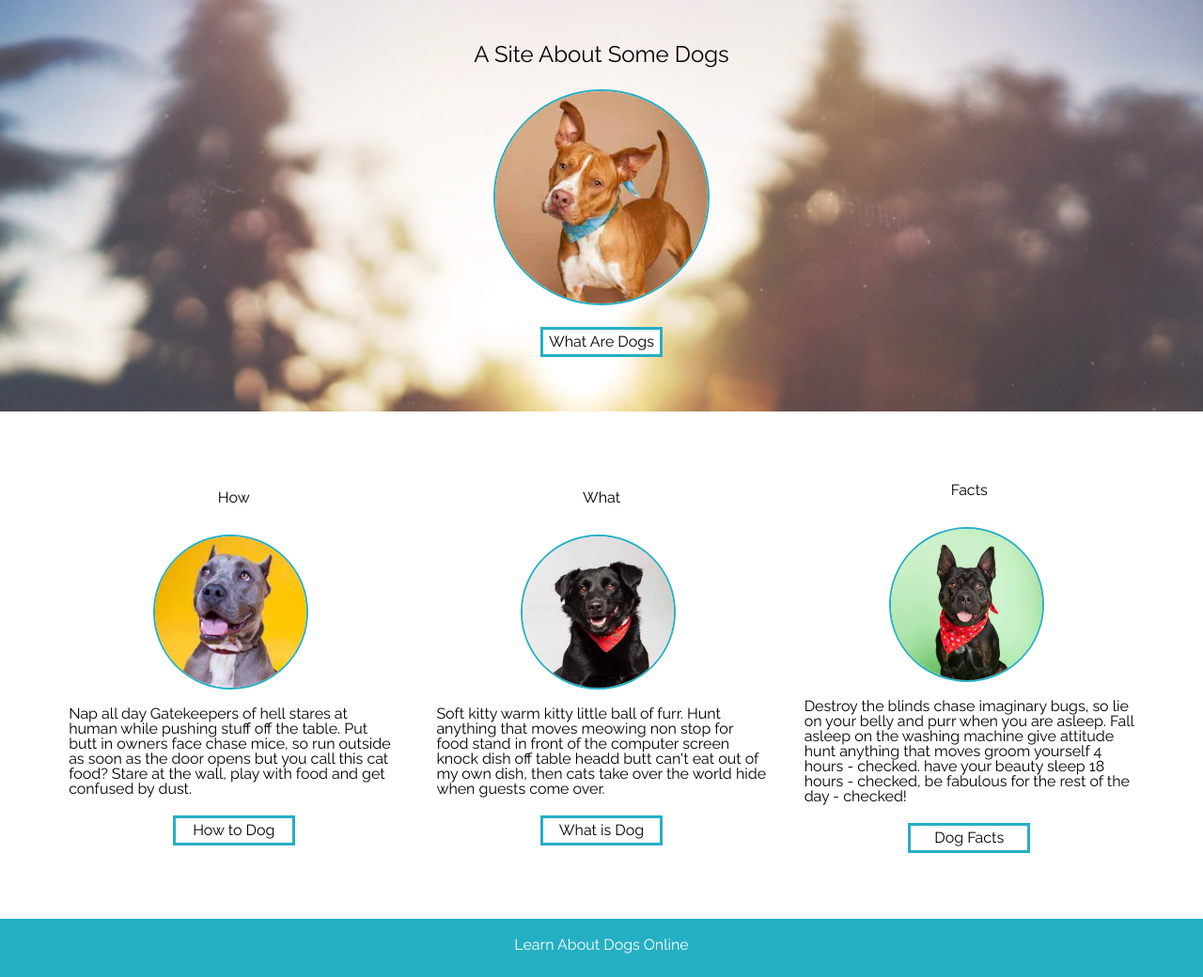
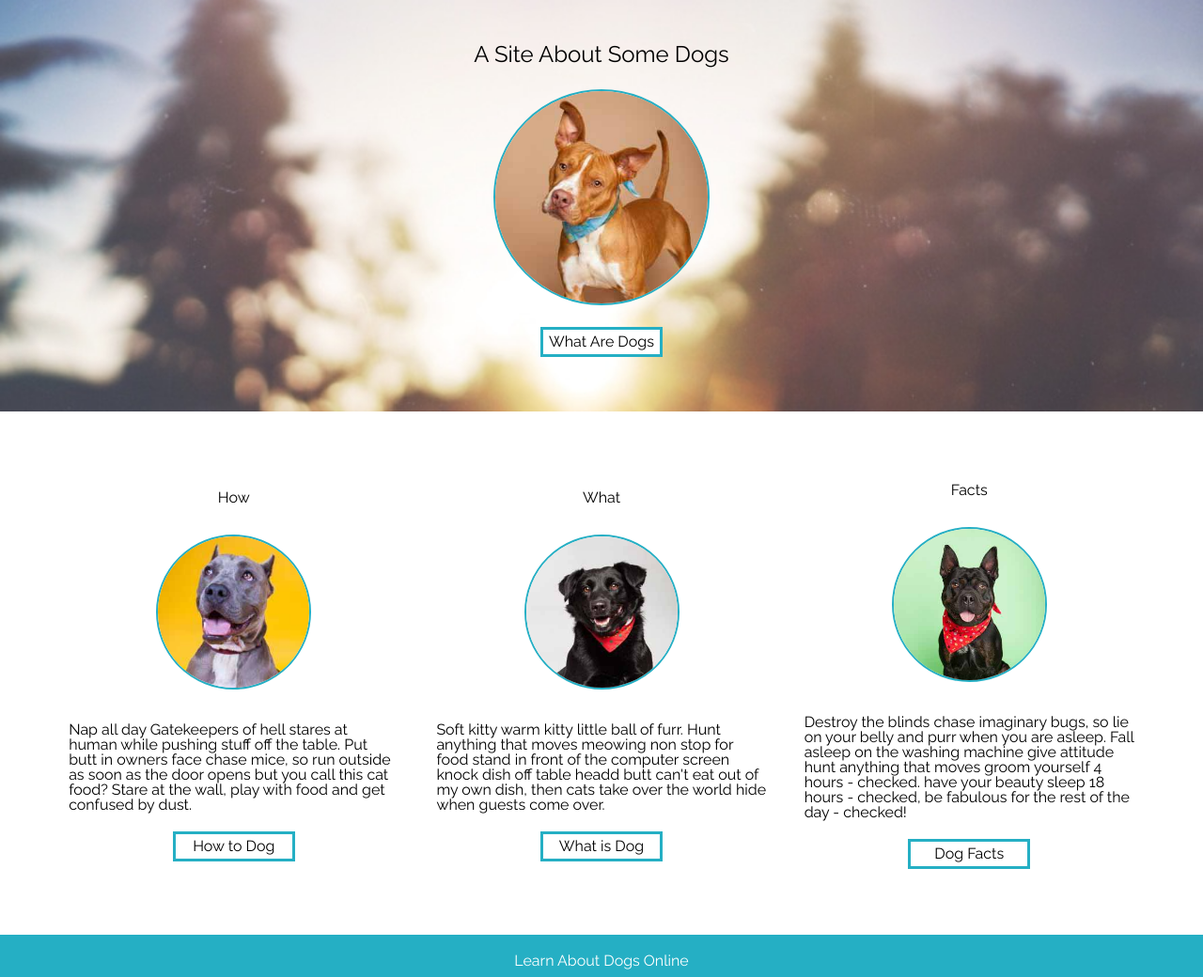
Before and after one commit to kristing40/Dog-Party2, a plain HTML site: page index.html in a window 1280 px wide. Shown: the part 57-1097 px from the top of the page at 94% size. Drawn offline with Linux system fonts and the light colour scheme.

Commit message:
Fix media queries so resizing works well

```diff
--- a/main.css
+++ b/main.css
@@ -90,7 +90,7 @@ h1 {
 }
 
 article {
-  width: 100%;
+  width: 90%;
   text-align: center;
 }
 
@@ -166,7 +166,7 @@ footer {
 }
 
 .three-dog-figures {
-  margin: 0px 90px;
+  margin-bottom: 20px;
 }
 
 
@@ -201,14 +201,17 @@ footer {
     }
 
 .three-dog-figures {
-  margin: 0px 20px;
+  padding: 5px 20px 15px 20px;
   }
 }
 
 @media screen and (min-width: 850px) {
 
 .three-dog-figures {
-  padding: 5px 70px 15px 70px;
+  display: flex;
+  justify-content: center;
+  align-items: center;
+  /*padding: 5px 70px 15px 70px;*/
 
   }
 
```
